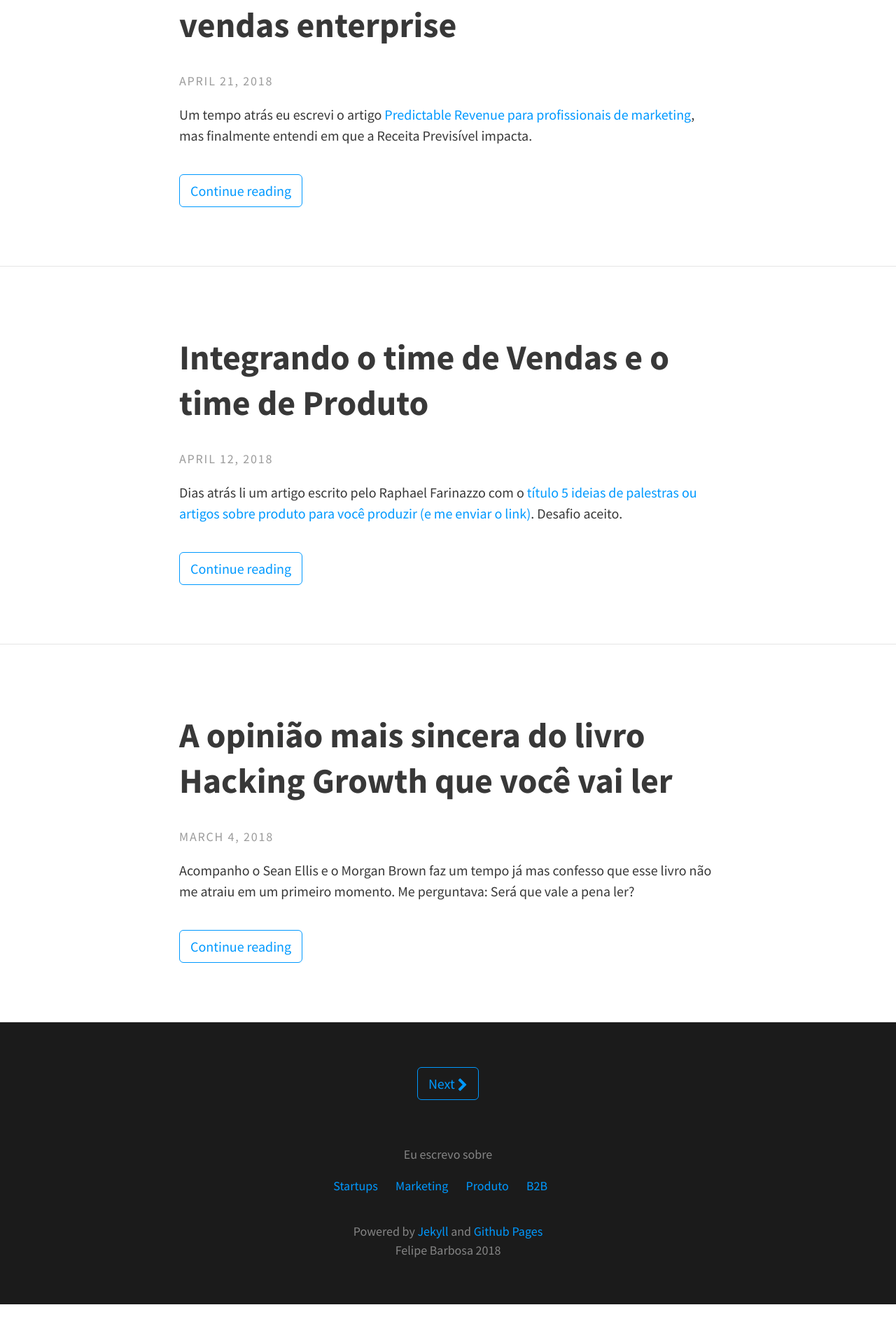
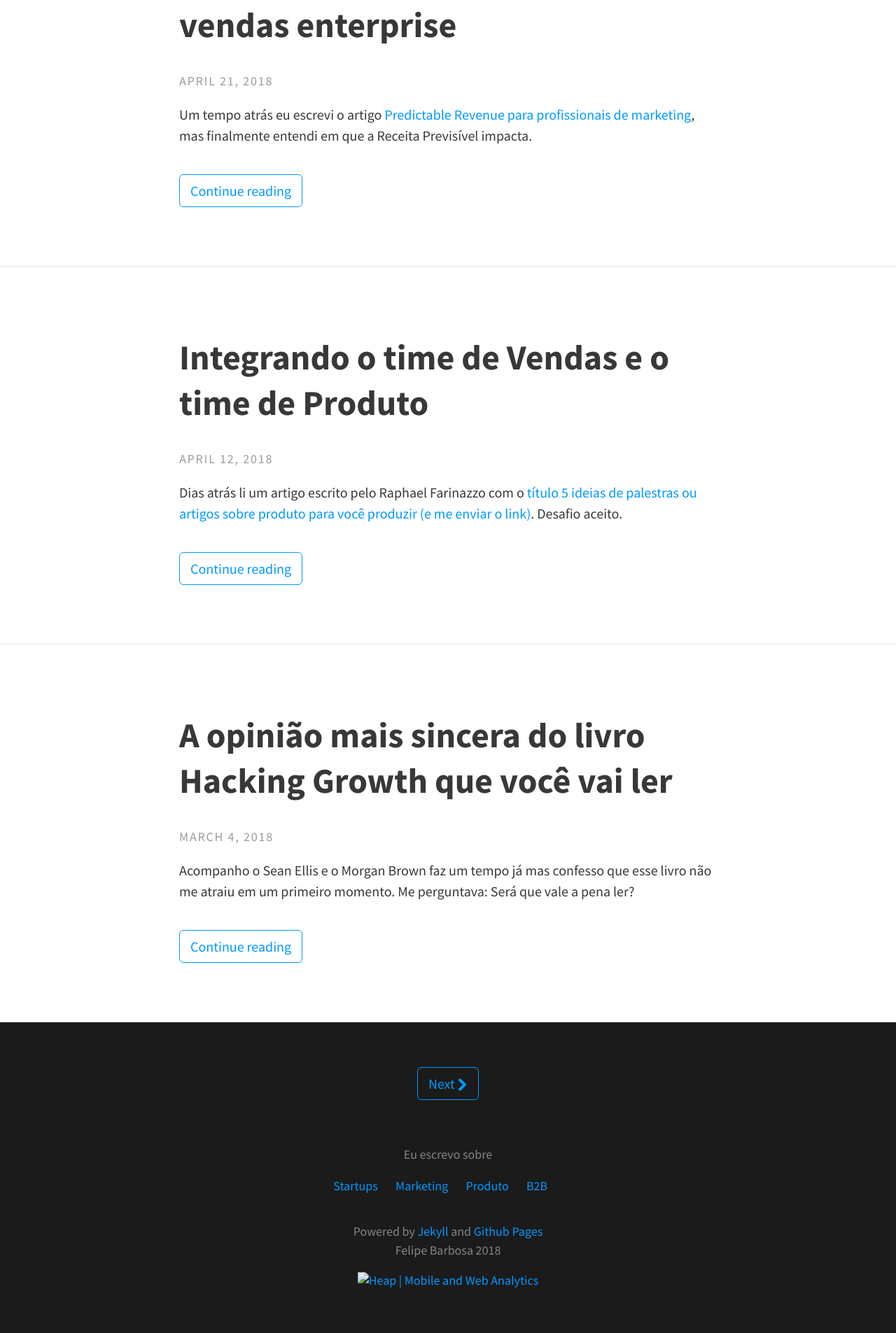
Before and after one commit to felipecbarbosa/felipecbarbosa.github.io, a Jekyll site: the page built from index.html, in a window 1280 px wide. Shown: the part 1684-3589 px from the top of the page at 70% size. Built offline with Jekyll 4.4.1, drawn with Linux system fonts in a browser that asks for light colours; the list of posts is cut into pages by our own code; comment, search, counter and statistics services are not loaded; before the commit the page ends 3548 px from its top, so only the background shows below that.

Commit message:
Added Heap badge to blog

```diff
--- a/_includes/footer.html
+++ b/_includes/footer.html
@@ -133,5 +133,10 @@ addthis_share = {
 		</ul>
 	</nav>
 	<p class="text">{{ site.theme_settings.footer_text }}</p>
+
+	<!-- HeapAnalytics Badge -->
+	<a href="https://heapanalytics.com/?utm_source=badge" rel="nofollow">
+	<img style="width:108px;height:41px" src="//heapanalytics.com/img/badgeLight.png" alt="Heap | Mobile and Web Analytics" />
+	</a>
 </footer>
 {% endif %}
```
